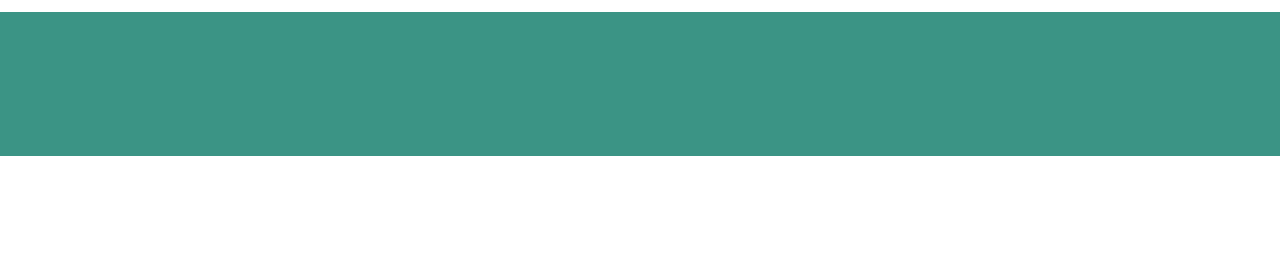
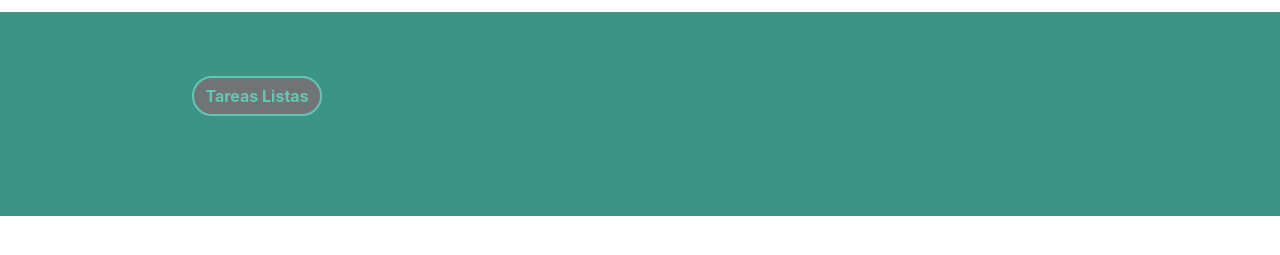
Before and after one commit to maribelsainz/ToDoListVUE, a plain HTML site: page index.html in a window 1280 px wide. Shown: the part 169-424 px from the top of the page. Drawn offline with nearby package versions, Linux system fonts and the light colour scheme.

Commit message:
se_agrega_boton_tareas_listas

```diff
--- a/app.js
+++ b/app.js
@@ -18,6 +18,12 @@ const app = new Vue({
     removeTodo(todo) {
       const todoIndex = this.todos.indexOf(todo);
       this.todos.splice(todoIndex, 1);
+    },
+
+    allDone() {
+      this.todos.forEach(todo => {
+        todo.done = true;
+      })
     }
   }
 });
--- a/index.html
+++ b/index.html
@@ -26,6 +26,7 @@
     </div>
 
     <section class="listar_tarea">
+      <button @click="allDone" class="boton__done">Tareas Listas</button>
       <ul>
         <li v-for="todo in todos">
           <input type="checkbox" v-model="todo.done">
--- a/style.css
+++ b/style.css
@@ -68,3 +68,15 @@ button.button__agregar:active {
   background-color: rgb(59, 148, 133);
   border: rgb(59, 148, 133);
 }
+
+.boton__done {
+  margin-bottom: 20px;
+  border: 2px solid;
+  border-radius: 21px;
+  color: rgb(100, 199, 182);
+  padding: 6px;
+  font-weight: bold;
+  transition: 0.6s;
+  background-color: rgb(113, 116, 116);
+  width: 130px;
+}
```
